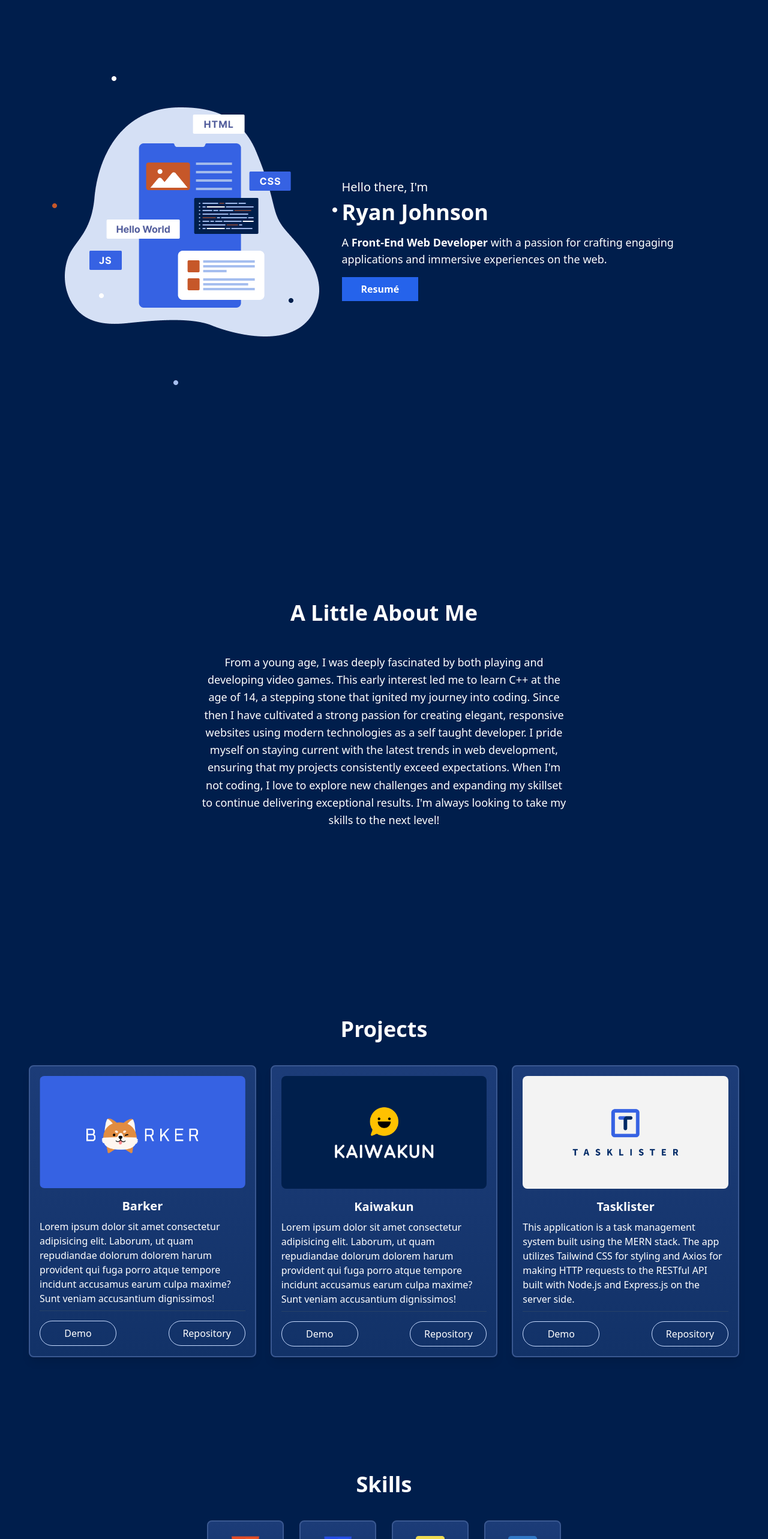
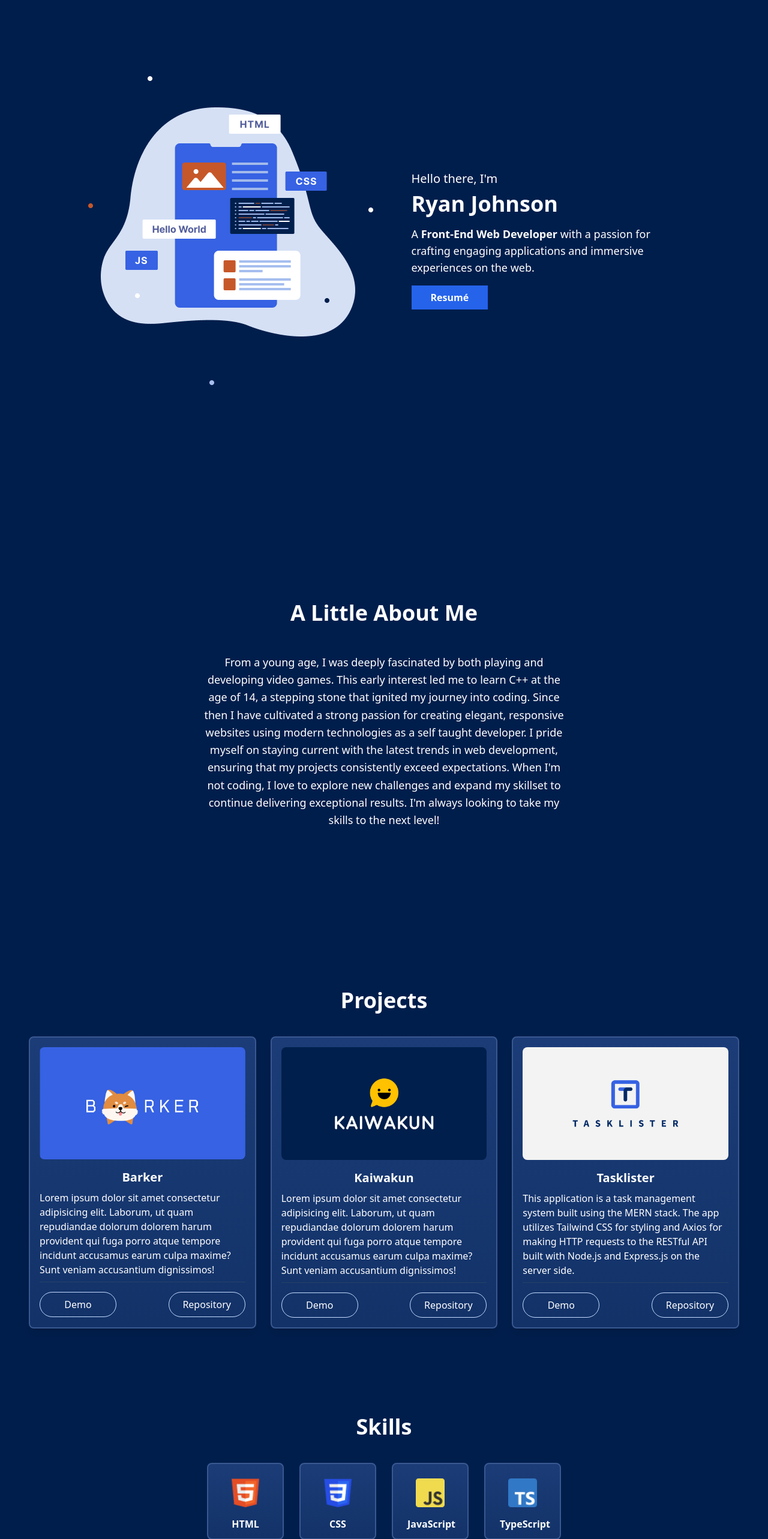
Before and after one commit to RyanmjDev/Portfolio, a React (Vite) app: page / in a window 1280 px wide. Shown: the top 2566 px of the page at 60% size. Built offline with nearby package versions, Linux system fonts and the light colour scheme.

Commit message:
Fix typos and update image styling in About and Header components

```diff
--- a/src/Components/About.jsx
+++ b/src/Components/About.jsx
@@ -13,7 +13,7 @@ const About = () => {
             From a young age, I was deeply fascinated by both playing and developing video games. This early interest led me to learn C++ at the age of 14,
             a stepping stone that ignited my journey into coding. Since then I have cultivated a strong passion for creating elegant, responsive websites using modern technologies as a self taught developer.
             I pride myself on staying current with the latest trends in web development, ensuring that my projects consistently exceed expectations.
-            When I'm not coding, I love to explore new challenges and expanding my skillset to continue delivering exceptional results.
+            When I'm not coding, I love to explore new challenges and expand my skillset to continue delivering exceptional results.
             I'm always looking to take my skills to the next level!
             </p>
           </div>
--- a/src/Components/Header.jsx
+++ b/src/Components/Header.jsx
@@ -11,11 +11,11 @@ const Header = () => {
           <img
             src={MainIllustration}
             alt="Ryan Johnson"
-            className=" w-4/5 h-4/5 md:w-full md:h-full md:mr-2 object-cover"
+            className=" w-3/5 h-3/5 mb-2 lg:mb-0 lg:w-full lg:h-full md:mr-16 object-cover"
           />
         </div>
 
-        <div className="w-full sm:w-1/2 flex flex-col items-center sm:items-start">
+        <div className=" max-w-md flex flex-col items-center sm:items-start">
           <span className="text-xl sm:text-center mb-2">Hello there, I'm </span>
           <p className="font-bold text-4xl mb-4 ">Ryan Johnson</p>
           <p className="text-lg leading-relaxedfont-semibold">
--- a/src/Components/Projects.jsx
+++ b/src/Components/Projects.jsx
@@ -30,7 +30,7 @@ const projects = [
 ];
 const Projects = () => {
   return (
-    <section id="projects" className="py-24 text-center">
+    <section id="projects" className="py-12 text-center">
       <div className="container mx-auto max-w-7xl px-4 lg:px-12" data-aos="fade-up" data-aos-once="false" data-aos-duration="1000">
         <h2 className="text-4xl font-bold mb-10 text-center">Projects</h2>
         <div className="grid grid-cols-1 lg:grid-cols-2 xl:grid-cols-3 gap-6 place-items-stretch justify-items-center">
```
